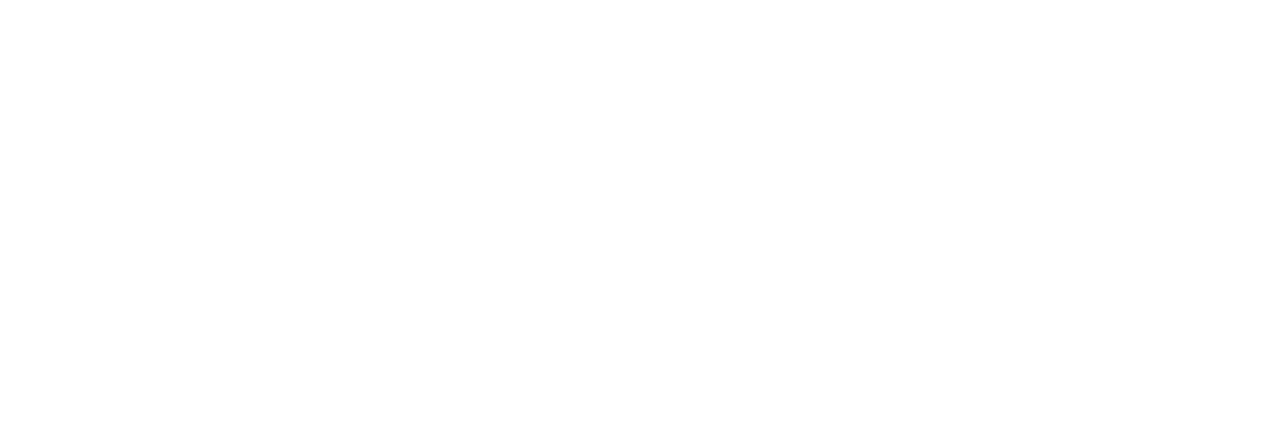
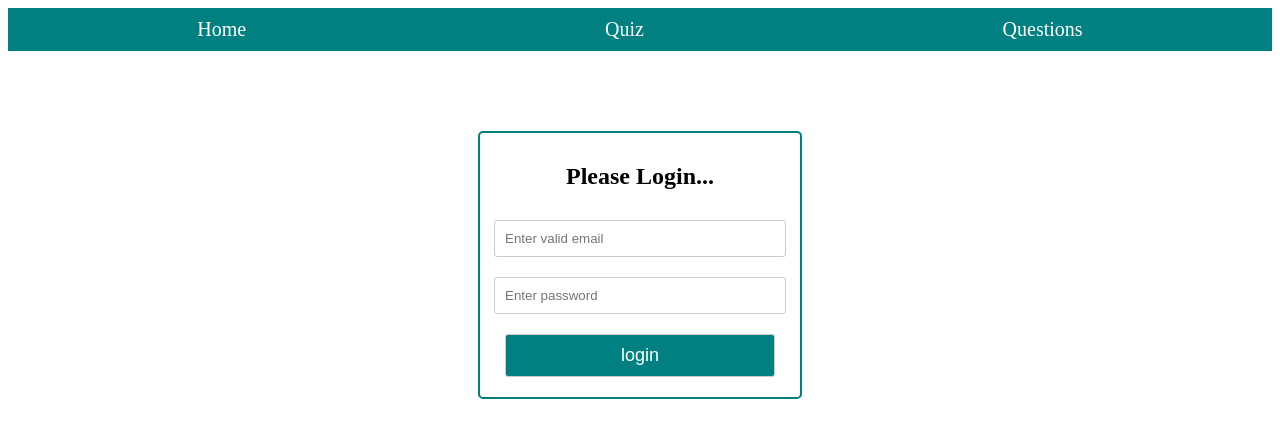
Before and after one commit to gangahasan/MockEval2, a plain HTML site: page index.html in a window 1280 px wide. Drawn offline with Linux system fonts and the light colour scheme.

Commit message:
Developed login page

```diff
--- a/index.html
+++ b/index.html
@@ -3,9 +3,22 @@
 <head>
     <meta charset="UTF-8">
     <meta name="viewport" content="width=device-width, initial-scale=1.0">
-    <title>Document</title>
+    <link rel="stylesheet" href="./styles/index.css">
+    <title>Login Page</title>
 </head>
 <body>
+    <div id="nav">
+
+    </div>
+    <form id="form">
+        <h2>Please Login...</h2>
+        <input id="email" name="email" type="email" placeholder="Enter valid email" />
+        <input id="password" name="password" type="password" placeholder="Enter password" />
+        <input id= "submit"type="submit" value="login">
+    </form>
+
 
 </body>
+<script src="./scripts/navbar.js"></script>
+<script src="./scripts/index.js"></script>
 </html>
--- /dev/null
+++ b/scripts/index.js
@@ -0,0 +1,17 @@
+
+let form = document.getElementById("form");
+form.addEventListener("submit", function (event){
+    event.preventDefault();
+    let email = form.email.value;
+    let password = form.password.value;
+
+   if (email === "empher@gmail.com" && password === "empher@123") {
+
+    alert("Login Success, you are redirecting to quiz page");
+
+    window.location.href = "quiz.html";
+   }
+   else{
+    alert("Invalid credentials. Please try again.");
+   }
+})
--- a/scripts/navbar.js
+++ b/scripts/navbar.js
@@ -1,11 +1,26 @@
 
 const navbar=()=>{
 
-    let card =`<nav>
+    let card =`<style>
+    #navbar{
+    display:flex;
+    align-items:center;
+    justify-content:space-around;
+    background-color:teal;
+    padding:10px;
+    }
+    #navbar a{
+    text-decoration:none;
+    color:white;
+    font-size:20px;
+    }
+    </style>
+    <nav id="navbar">
     <a href="./index.html">Home</a>
     <a href="./quiz.html">Quiz</a>
     <a href="./questions.html">Questions</a>
     </nav>`;
 
-
+     document.getElementById("nav").innerHTML = card;
 }
+navbar();
--- /dev/null
+++ b/styles/index.css
@@ -0,0 +1,28 @@
+#form{
+    margin: 5rem auto;
+    display: flex;
+    flex-direction: column;
+    gap: 10px;
+    align-items: center;
+    justify-content: center;
+    padding: 10px;
+    border: 2px solid teal;
+    border-radius: 5px;
+    max-width: 300px;
+}
+#form input{
+    width: 90%;
+    padding: 10px;
+    border: 1px solid #ccc;
+    border-radius: 3px;
+    margin-bottom: 10px;
+}
+#submit{
+    padding: 10px 20px;
+    background-color: teal;
+    color: white;
+    border: none;
+    border-radius: 5px;
+    cursor: pointer;
+    font-size: 18px;
+}
```
Also changed, not shown: questions.html (+11 -1 lines), quiz.html (+18 -1 lines), scripts/quiz.js (added, +7 -0 lines), scripts/questions.js (added).
